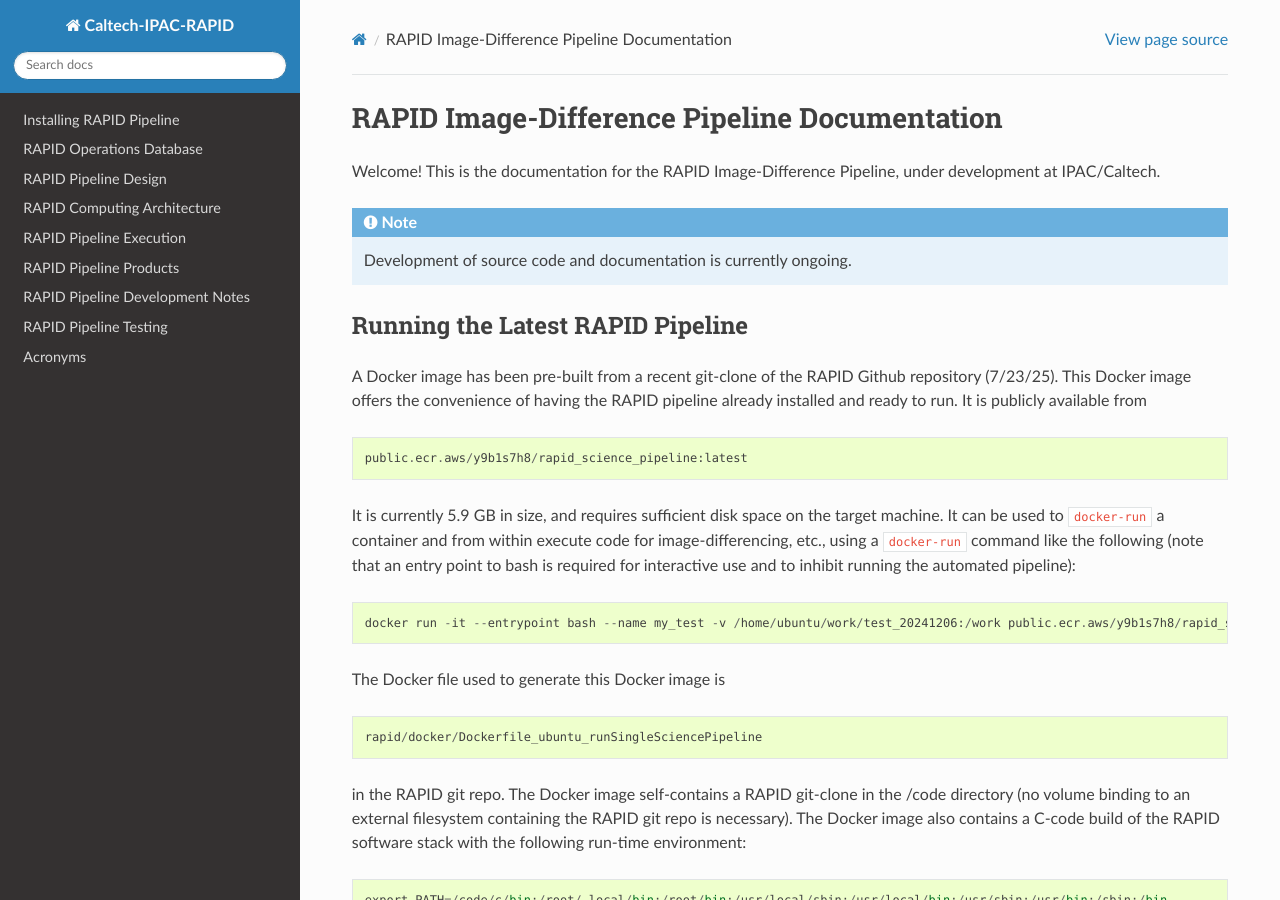
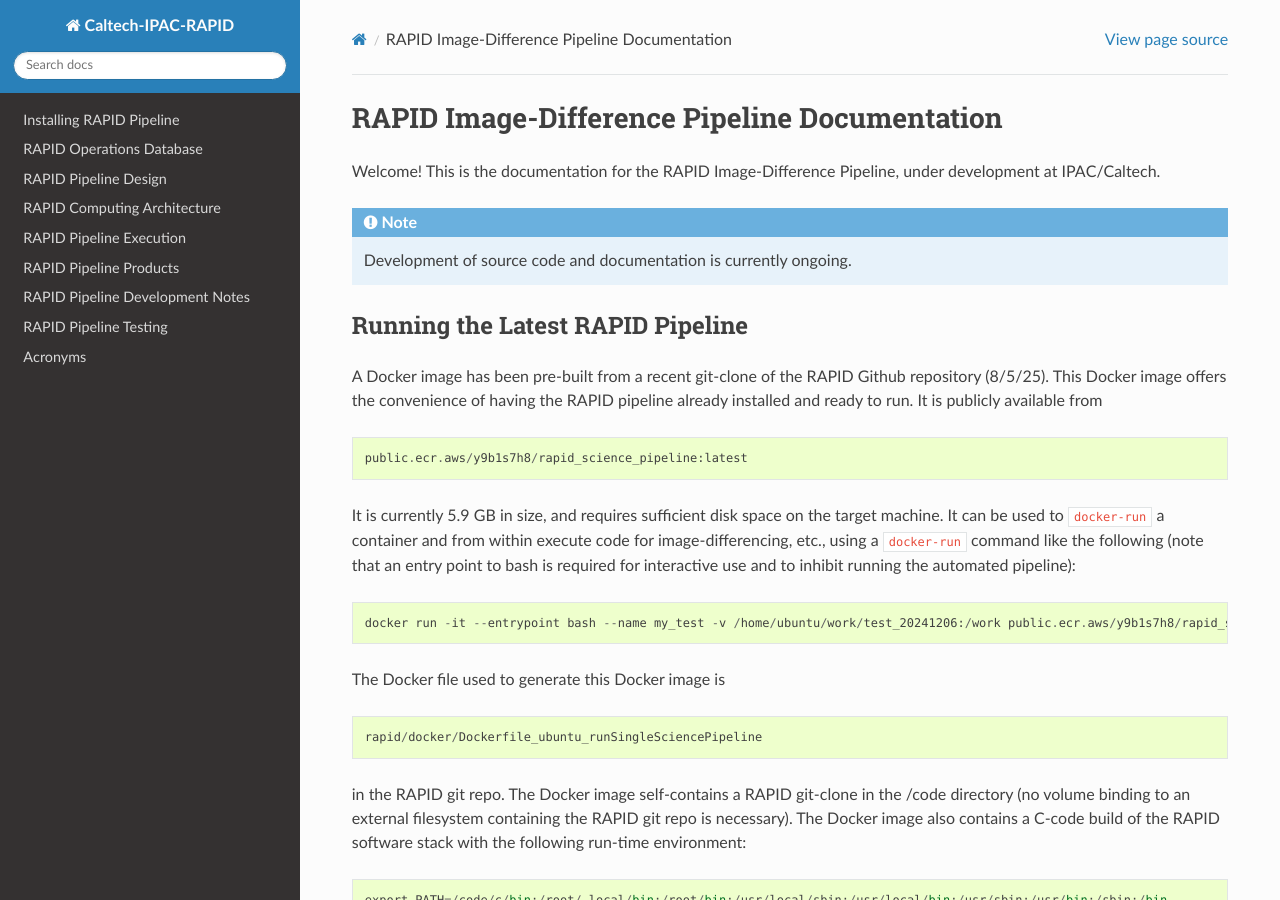
Before and after one commit to Caltech-IPAC/rapid, a Sphinx documentation site: the page built from docs/source/index.rst, in a window 1280 px wide and 900 px high. Built offline with Sphinx 7.4.7 and the Read the Docs theme 3.1.0, drawn with Linux system fonts in a browser that asks for light colours; formulas are drawn with MathJax 3.

Commit message:
Updated latest build date of RAPID-pipeline Docker image.

```diff
--- a/docs/source/index.rst
+++ b/docs/source/index.rst
@@ -18,7 +18,7 @@ Running the Latest RAPID Pipeline
 *************************************
 
 A Docker image has been pre-built from a recent git-clone of the RAPID Github
-repository (7/23/25).
+repository (8/5/25).
 This Docker image offers the convenience of having the RAPID
 pipeline already installed and ready to run.  It is publicly available from
 
```
